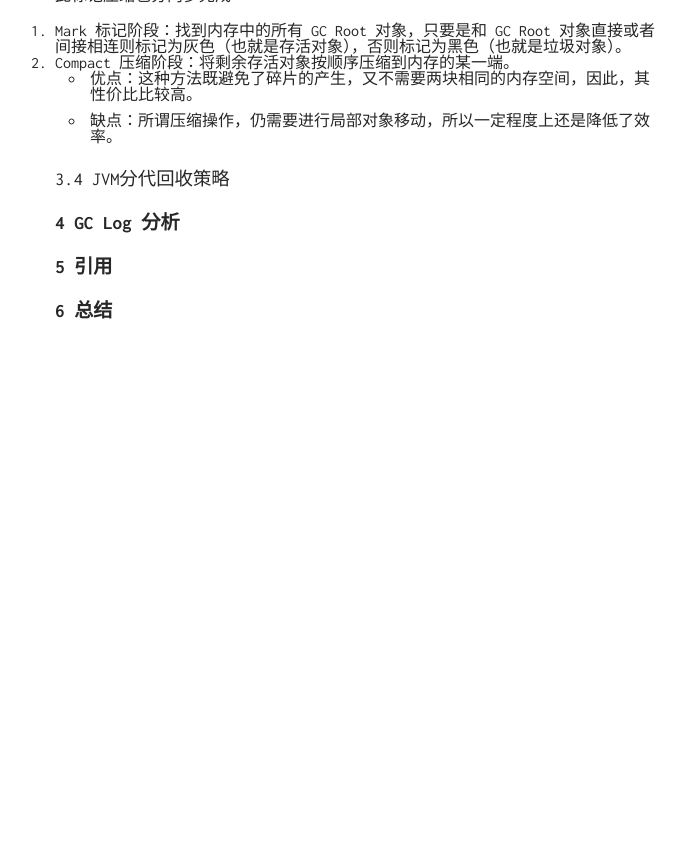
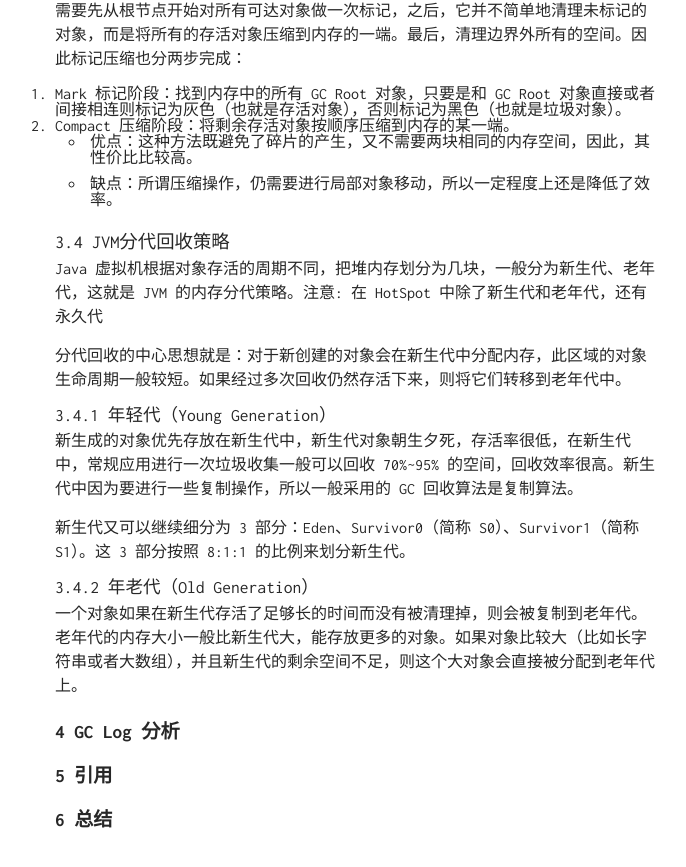
Before and after one commit to TobiahShaw/TobiahShaw.github.io, a Jekyll site: the page built from _posts/2020-05-13-GC-in-Java.md, in a window 1280 px wide and 900 px high, scrolled down 1823 px. Shown: the top 867 px of the window, without its empty margins (285-971 px from the left). Built offline with Jekyll 4.4.1, drawn with Linux system fonts in a browser that asks for light colours; our own code applies the rules of GitHub Pages for plain Markdown files; before the commit the page ends 2239 px from its top, so only the background shows below that; some of the changed text lies outside the part shown.

Commit message:
update some content

```diff
--- a/_posts/2020-05-13-GC-in-Java.md
+++ b/_posts/2020-05-13-GC-in-Java.md
@@ -1,4 +1,6 @@
 # GC 回收机制与分代回收策略
+
+**本文为学习笔记，学习内容为姜新星在拉钩上的[Android工程师进阶课程](https://kaiwu.lagou.com/course/courseInfo.htm?courseId=67)，如果版权争议请联系我（issue）**
 
 垃圾回收（Garbage Collection，简写为 GC）可能是虚拟机众多知识点中最为大众所熟知的一个了，也是Java开发者最关注的一块知识点。Java 语言开发者比 C 语言开发者幸福的地方就在于，我们不需要手动释放对象的内存，JVM 中的垃圾回收器（Garbage Collector）会为我们自动回收。但是这种幸福是有代价的：一旦这种自动化机制出错，我们又不得不去深入理解 GC 回收机制，甚至需要对这些“自动化”的技术实施必要的监控和调节。
 
@@ -65,6 +67,20 @@
 
 ### 3.4 JVM分代回收策略
 
+Java 虚拟机根据对象存活的周期不同，把堆内存划分为几块，一般分为新生代、老年代，这就是 JVM 的内存分代策略。注意: 在 HotSpot 中除了新生代和老年代，还有永久代
+
+分代回收的中心思想就是：对于新创建的对象会在新生代中分配内存，此区域的对象生命周期一般较短。如果经过多次回收仍然存活下来，则将它们转移到老年代中。
+
+#### 3.4.1 年轻代（Young Generation）
+
+新生成的对象优先存放在新生代中，新生代对象朝生夕死，存活率很低，在新生代中，常规应用进行一次垃圾收集一般可以回收 70%~95% 的空间，回收效率很高。新生代中因为要进行一些复制操作，所以一般采用的 GC 回收算法是复制算法。
+
+新生代又可以继续细分为 3 部分：Eden、Survivor0（简称 S0）、Survivor1（简称S1）。这 3 部分按照 8:1:1 的比例来划分新生代。
+
+#### 3.4.2 年老代（Old Generation）
+
+一个对象如果在新生代存活了足够长的时间而没有被清理掉，则会被复制到老年代。老年代的内存大小一般比新生代大，能存放更多的对象。如果对象比较大（比如长字符串或者大数组），并且新生代的剩余空间不足，则这个大对象会直接被分配到老年代上。
+
 ## 4 GC Log 分析
 
 ## 5 引用
```
Also changed, not shown: _posts/2020-04-18-Memery-in-Java.md (+2 -0 lines).
